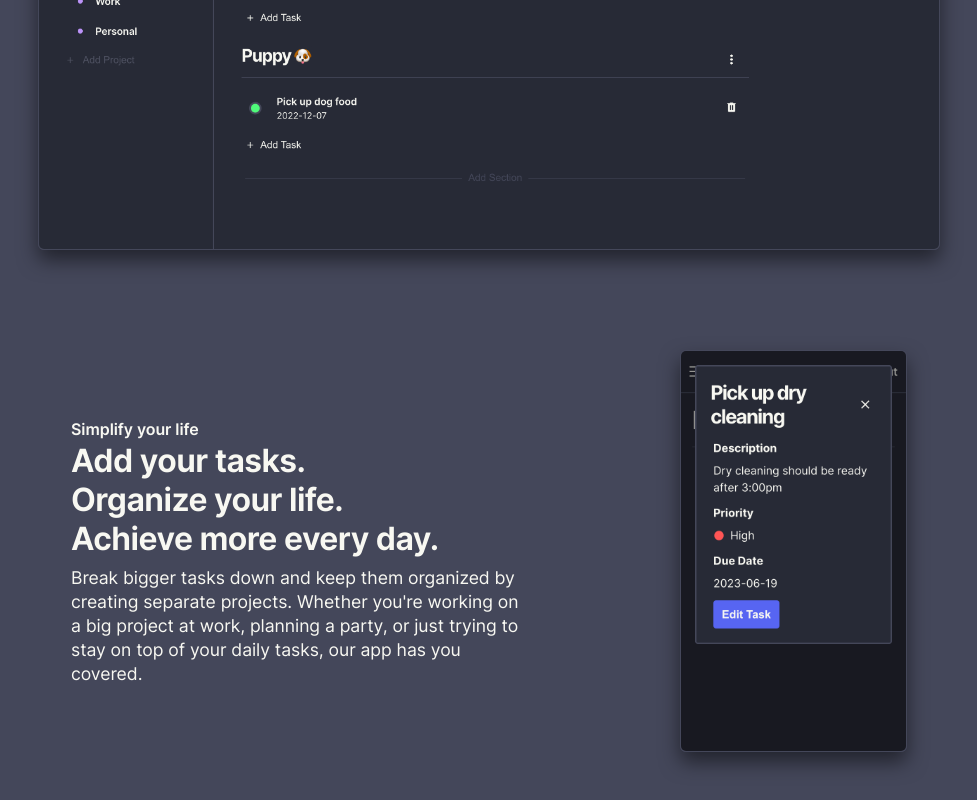
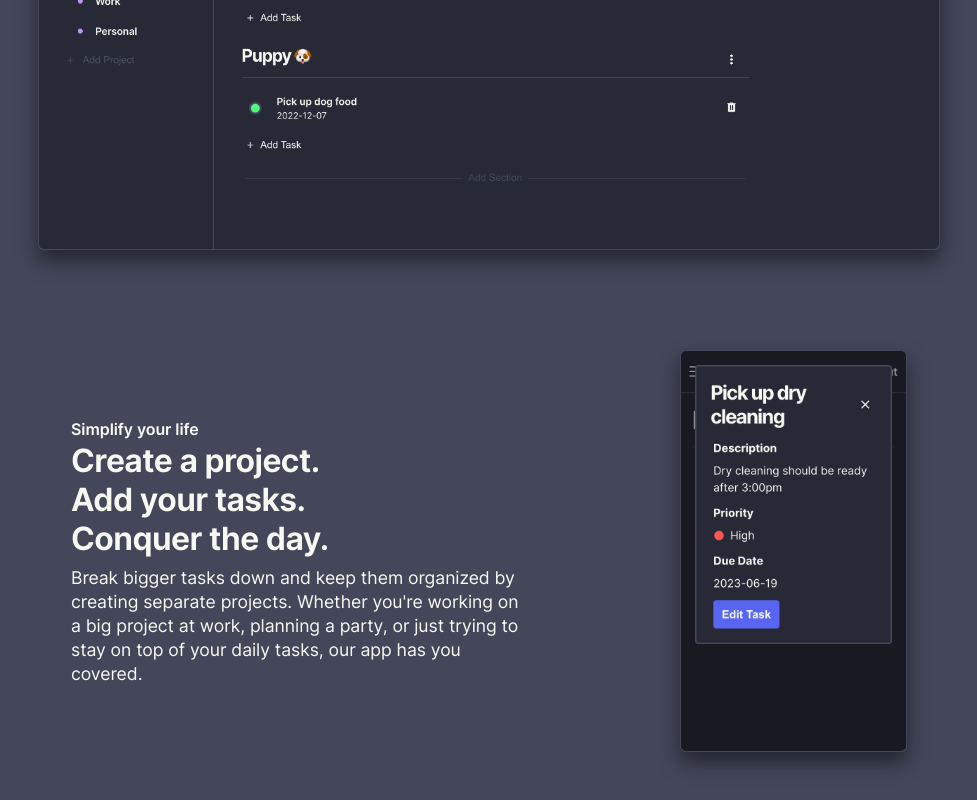
Before and after one commit to ayrt-n/taasskkrr, a React (Create React App) app: page / in a window 1280 px wide. Shown: the part 829-1629 px from the top of the page, without its empty margins (151-1128 px from the left). Built offline with nearby package versions, Linux system fonts and the light colour scheme.

Commit message:
Rework copy text

```diff
--- a/src/components/HomePage.js
+++ b/src/components/HomePage.js
@@ -29,9 +29,9 @@ function HomePage() {
           <div className="Landing-pitch-container">
             <p className="Landing-pitch-whisper">Simplify your life</p>
             <h3>
+              <span>Create a project.</span>
               <span>Add your tasks.</span>
-              <span>Organize your life.</span>
-              <span>Achieve more every day.</span>
+              <span>Conquer the day.</span>
             </h3>
             <p className="Landing-pitch">
               Break bigger tasks down and keep them organized by creating separate projects. Whether you're working on a big project at work, planning a party, or just trying to stay on top of your daily tasks, our app has you covered.
```
